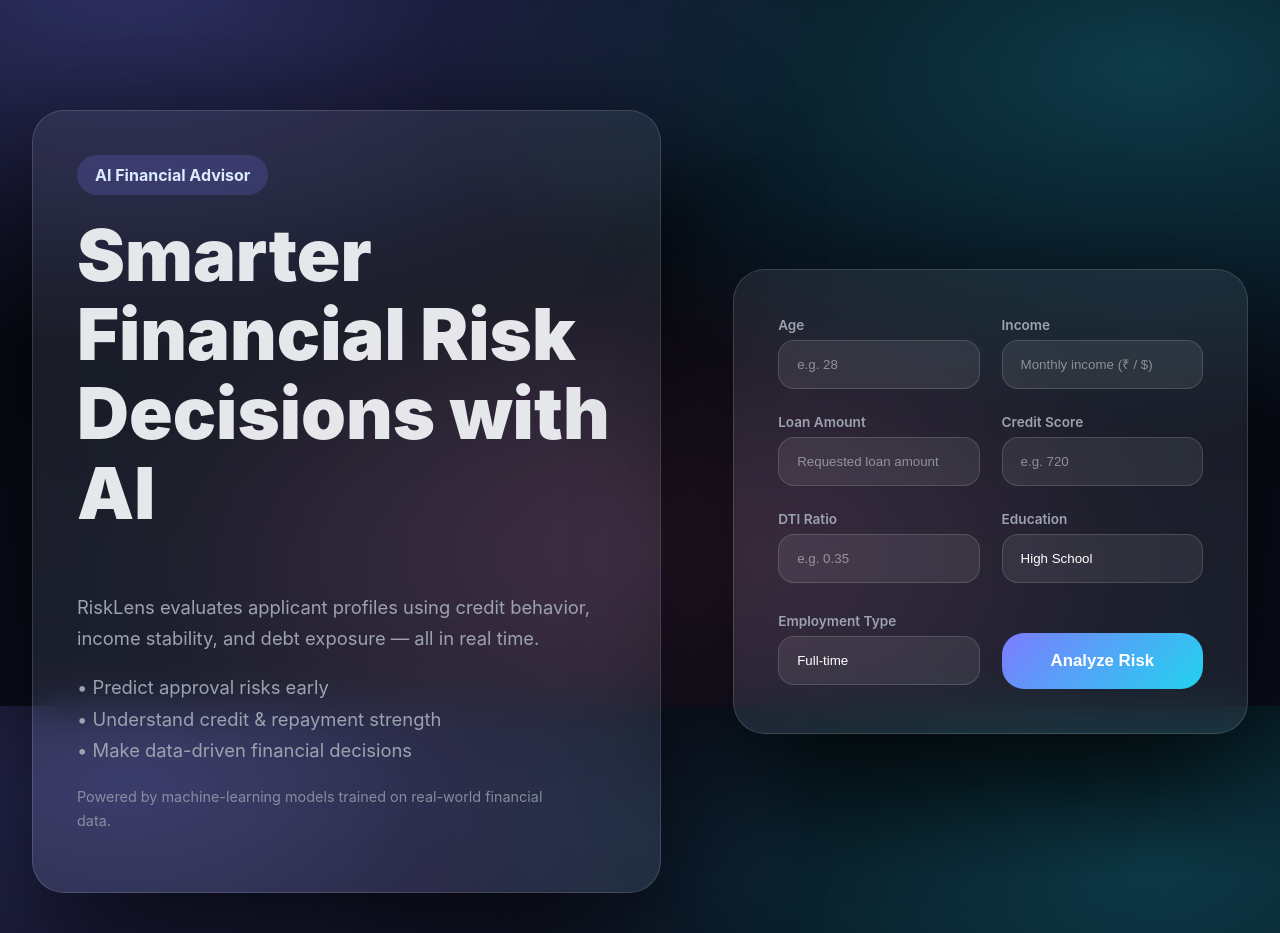
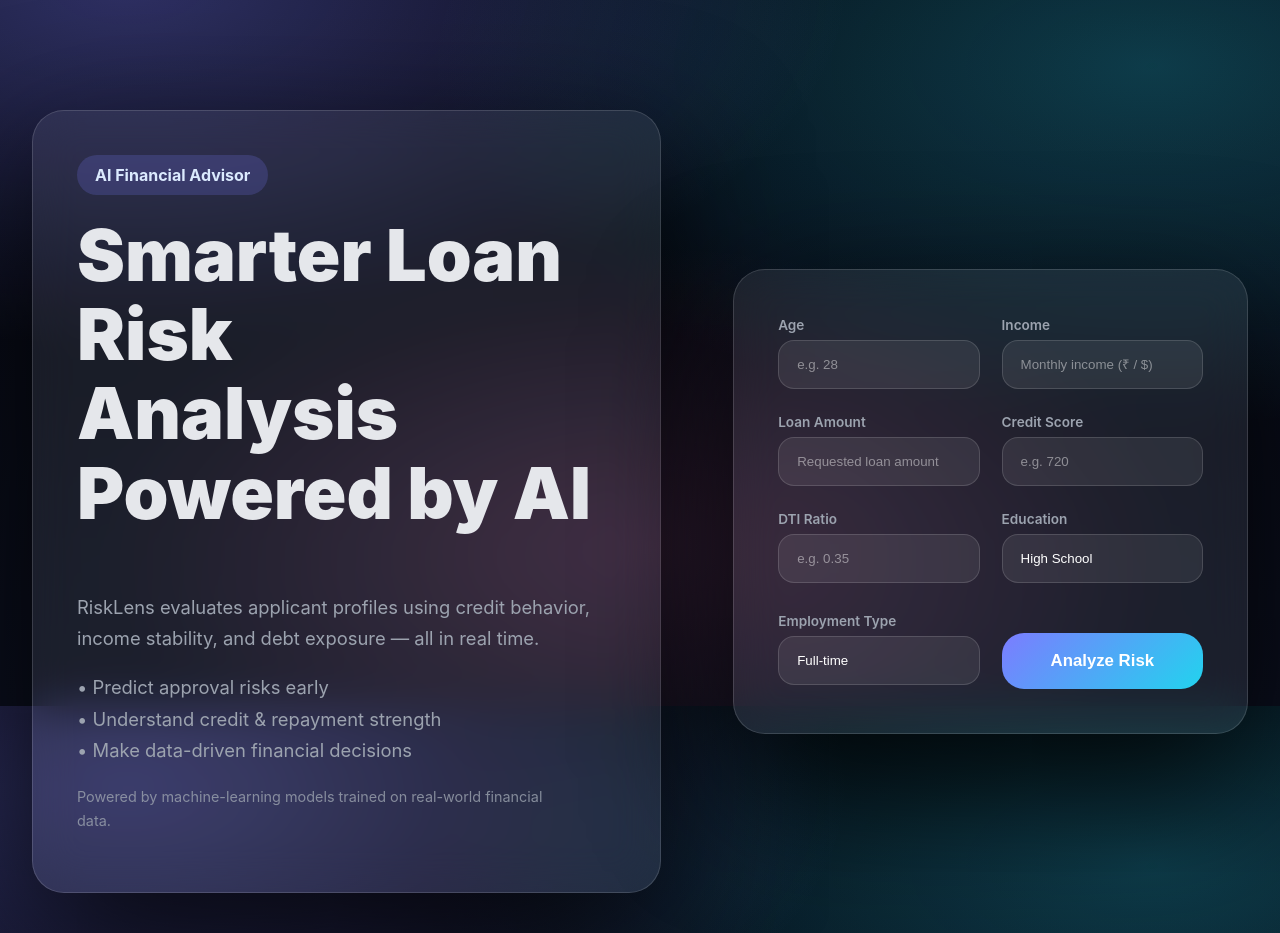
Before and after one commit to Haril2766/Loan-Default-ML, a Flask app: page / in a window 1280 px wide. Shown: the part 94-1027 px from the top of the page. Run offline with Flask 3, Linux system fonts and the light colour scheme.

Commit message:
Update index.html

```diff
--- a/templates/index.html
+++ b/templates/index.html
@@ -10,10 +10,10 @@
       <div class="heroCard">
         <div class="pill">AI Financial Advisor</div>
 
-        <h1 class="heroTitle">
-          Smarter Financial Risk<br>
-          Decisions with AI
-        </h1>
+       <h1 class="heroTitle">
+  Smarter Loan Risk<br>
+  Analysis Powered by AI
+</h1>
 
         <p class="heroText">
           RiskLens evaluates applicant profiles using credit behavior,
```
